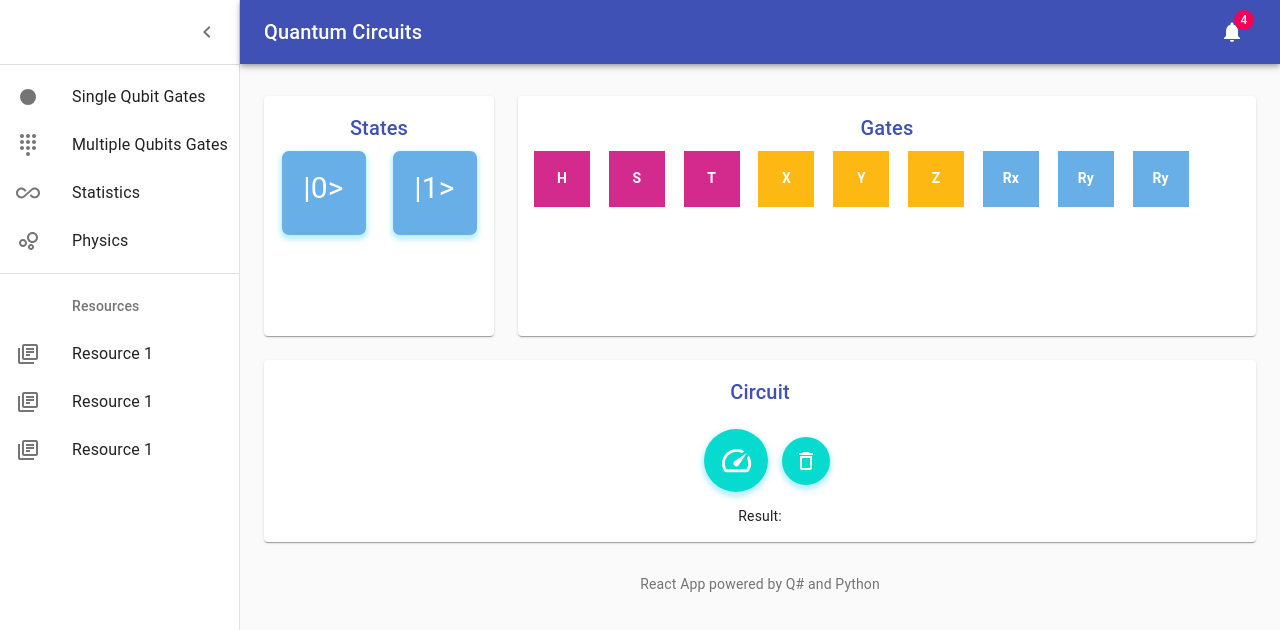
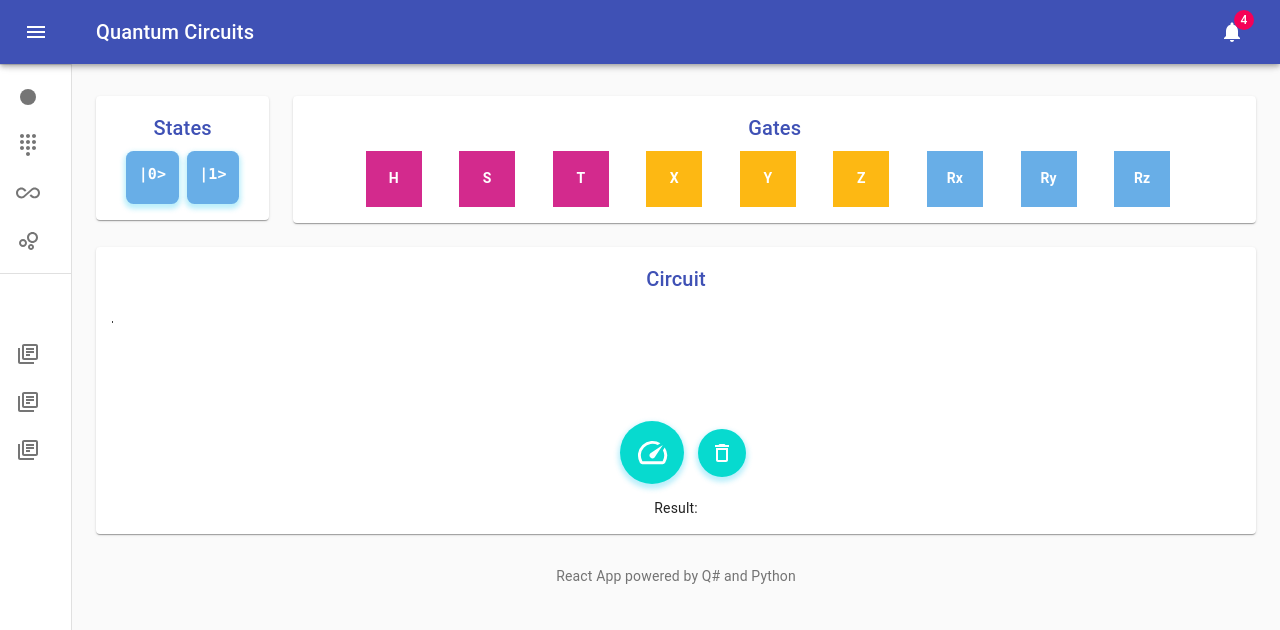
Before and after one commit to JohnYacoub/quantum-circuit-simulator, a React (Create React App) app: page / in a window 1280 px wide. Shown: the top 630 px of the page. Built offline with nearby package versions, Linux system fonts and the light colour scheme.

Commit message:
Added circuit visualisation, style changes for qubits.

```diff
--- a/src/App.css
+++ b/src/App.css
@@ -9,11 +9,10 @@
 }
 
 div.not-selected-state {
-  display: inline-block;
   background-color: rgb(104, 174, 231);
   cursor: pointer;
-  width: 6em;
-  height: 6em;
+  width: 3.5em;
+  height: 3.5em;
   color: white;
   border-radius: 0.5em;
   box-shadow: 0 3px 5px 2px rgba(33, 203, 243, 0.3);
@@ -22,13 +21,13 @@ div.not-selected-state {
 .not-selected-state:hover {
   box-shadow: 0px 0px 5px #00ffff;
 }
-.selected-state {
-  display: inline-block;
-  background-color: white;
+div.selected-state {
+  border-color: rgb(104, 174, 231);
   cursor: pointer;
-  width: 6em;
-  height: 6em;
+  width: 3.5em;
+  height: 3.5em;
   border-radius: 10px;
+  box-shadow: 0 3px 5px 2px rgba(33, 203, 243, 0.3);
 }
 
 button.button-measure {
@@ -109,3 +108,11 @@ button.MuiButton-root {
 .Rz {
   background-color: rgb(104, 174, 231);
 }
+
+div.MuiGrid-container {
+  justify-content: center;
+}
+
+div.MuiGrid-grid-xs-8{
+  flex-basis: 0%;
+}
--- a/src/App.js
+++ b/src/App.js
@@ -18,11 +18,10 @@ import MenuIcon from "@material-ui/icons/Menu";
 import ChevronLeftIcon from "@material-ui/icons/ChevronLeft";
 import NotificationsIcon from "@material-ui/icons/Notifications";
 import { mainListItems, secondaryListItems } from "./listItems";
-import Orders from "./Orders";
 import MeasureButton from "./MeasureButton";
-import GateCard from "./GateCard";
 import Title from "./Title";
 import BinButton from "./BinButton";
+import Circuit from "./Circuit";
 import "./App.css";
 
 function Footer() {
@@ -101,31 +100,30 @@ const useStyles = makeStyles(theme => ({
   },
   container: {
     paddingTop: theme.spacing(4),
-    paddingBottom: theme.spacing(4)
+    paddingBottom: theme.spacing(4),
+    justifyContent: "center",
+    textAlign:"-webkit-center"
   },
   paper: {
     padding: theme.spacing(2),
-    //display: "flex",
-    overflow: "auto",
-    //flexDirection: "column",
     textAlign: "center"
   },
-  fixedHeight: {
-    height: 240
-  },
   qubitState: {
-    fontSize: 30,
-    verticalAlign: "middle"
+    fontSize: 15,
+    fontWeight:"bold",
+    verticalAlign: "middle",
+    paddingTop:'25%',
+    padding:0
   }
 }));
 
 export default function Dashboard() {
   const classes = useStyles();
-  const [open, setOpen] = React.useState(true);
+  const [open, setOpen] = React.useState(false);
   const [result, setResult] = useState("");
-  const [oneSelected, setOneSelected] = useState(false);
-  const [zeroSelected, setZeroSelected] = useState(false);
-  const [gates, setGate] = useState("");
+  const [selectedState, setSelectedState] = useState(false);
+
+  const [gates, setGate] = useState([]);
   const handleDrawerOpen = () => {
     setOpen(true);
   };
@@ -134,22 +132,23 @@ export default function Dashboard() {
   };
 
   const getResult = () => {
-    if (!oneSelected && !zeroSelected) {
+    console.log(selectedState);
+    if (selectedState === false) {
       setResult("Choose a start state!");
     } else if (gates.length === 0) {
       setResult("Select at least 1 gate!");
     } else {
-      let startState;
-      if (oneSelected) startState = 1;
-      if (zeroSelected) startState = 0;
       let res = "";
-      fetch(`http://localhost:5000/result/${startState}/${gates}/90`, {
-        headers: {
-          "Content-Type": "application/json",
-          Accept: "application/json",
-          charset: "UTF-8"
+      fetch(
+        `http://localhost:5000/result/${selectedState}/${gates.join("")}/90`,
+        {
+          headers: {
+            "Content-Type": "application/json",
+            Accept: "application/json",
+            charset: "UTF-8"
+          }
         }
-      })
+      )
         .then(response =>
           response.json().then(data => {
             res = `${data.probability}`;
@@ -157,33 +156,31 @@ export default function Dashboard() {
           })
         )
         .catch(err => {
-          // Do something for an error here
           console.log("Error Reading data " + err);
         });
     }
   };
 
   const selectGate = gateName => {
-    setGate(gates.concat(gateName));
+    setGate([...gates, gateName]);
   };
 
   const handleQubitClick = qubitState => {
-    if (qubitState === 0) {
-      setZeroSelected(!zeroSelected);
+    if (qubitState === selectedState) {
+      setSelectedState(false);
     } else {
-      setOneSelected(!oneSelected);
+      setSelectedState(qubitState);
     }
   };
 
   const resetAll = () => {
-    setZeroSelected(false);
-    setOneSelected(false);
+    setSelectedState(false);
     setGate("");
     setResult("");
   };
-  const fixedHeightPaper = clsx(classes.paper, classes.fixedHeight);
+
   const qubitState = clsx(classes.paper, classes.qubitState);
-
+console.log(selectedState)
   return (
     <div className={classes.root}>
       <CssBaseline />
@@ -242,44 +239,48 @@ export default function Dashboard() {
         <Container maxWidth="lg" className={classes.container}>
           <Grid container spacing={3}>
             {/* Qubit States */}
-            <Grid item xs={12} md={4} lg={3}>
-              <Paper className={fixedHeightPaper}>
+            <Grid item xs={12} md={3} lg={2}>
+              <Paper className={classes.paper}>
                 <Title>States</Title>
-                <Grid container spacing={3}>
-                  <Grid item xs={12} md={6} lg={6}>
-                    <Paper
-                      key={0}
-                      className={
-                        zeroSelected ? "selected-state" : "not-selected-state"
-                      }
-                      state={0}
-                      onClick={() => handleQubitClick(0)}
+                <Grid container spacing={1}>
+                  {[0, 1].map(q => (
+                    <Grid
+                      key={q}
+                      item
+                      xs={8}
+                      md={0}
+                      lg={0}
                     >
-                      <div className={qubitState}>|0></div>
-                    </Paper>
-                  </Grid>
-                  <Grid item xs={12} md={6} lg={6}>
-                    <Paper
-                      key={1}
-                      className={
-                        oneSelected ? "selected-state" : "not-selected-state"
-                      }
-                      state={1}
-                      onClick={() => handleQubitClick(1)}
-                    >
-                      <div className={qubitState}>|1></div>
-                    </Paper>
-                  </Grid>
+                      <div
+
+                        className={`${qubitState} ${
+                          selectedState === q
+                            ? "selected-state"
+                            : "not-selected-state"
+                        }`}
+                        onClick={() => handleQubitClick(q)}
+                      >
+                        <code className={qubitState}>|{q}></code>
+                      </div>
+                    </Grid>
+                  ))}
                 </Grid>
               </Paper>
             </Grid>
             {/* Gate selection */}
-            <Grid item xs={12} md={8} lg={9}>
-              <Paper className={fixedHeightPaper}>
+            <Grid item xs={12} md={7} lg={10}>
+              <Paper className={classes.paper}>
                 <Title>Gates</Title>
                 <Grid container spacing={3}>
-                  {["H", "S", "T", "X", "Y", "Z", "Rx", "Ry", "Ry"].map(g => (
-                    <Grid className="gate-wrapper" item xs={18} md={1} lg={1}>
+                  {["H", "S", "T", "X", "Y", "Z", "Rx", "Ry", "Rz"].map(g => (
+                    <Grid
+                      key={g}
+                      className="gate-wrapper"
+                      item
+                      xs={18}
+                      md={1}
+                      lg={1}
+                    >
                       <div
                         className={`${g} gate`}
                         onClick={() => selectGate(g)}
@@ -295,6 +296,7 @@ export default function Dashboard() {
             <Grid item xs={12}>
               <Paper className={classes.paper}>
                 <Title>Circuit</Title>
+                <Circuit gateList={gates} />
                 <MeasureButton onClick={getResult} />
                 <BinButton onClick={resetAll} />
                 <div>Result: {result}</div>
--- /dev/null
+++ b/src/Circuit.js
@@ -0,0 +1,50 @@
+import React from "react";
+function Circuit(props) {
+  return props.gateList ? (
+    <div style={{ overflow: "auto" }}>
+      <svg
+        height={100}
+        width={3000}
+        xmlns="http://www.w3.org/2000/svg"
+        //viewBox="0 0 841.9 595.3"
+      >
+        <line
+          x1={0}
+          x2={props.gateList.length * 2 * 40} //listLength*2*40
+          y1={20}
+          y2={20}
+          fill="none"
+          stroke="black"
+          style={{ strokeWidth: 2, strokeLinecap: "round" }}
+        ></line>
+        {props.gateList.map((gate, idx) => (
+          <g key={gate}>
+            <rect
+              x={80 * idx} //80*(elemNum-1)
+              y={0}
+              width={40}
+              height={40}
+              style={{ fill: "rgb(253, 184, 19)" }}
+            ></rect>
+            <text
+              dominantBaseline="alphabetical"
+              x={20 + 80 * idx} //20+80*elemNum
+              y={26}
+              style={{
+                fontSize: 17,
+                fontStyle: "normal",
+                fill: "white",
+                fontWeight: "bold"
+              }}
+            >
+              <tspan textAnchor="middle">{gate}</tspan>
+            </text>
+          </g>
+        ))}
+      </svg>
+    </div>
+  ) : (
+    <div />
+  );
+}
+export default Circuit;
--- a/src/GateCard.js
+++ /dev/null
@@ -1,12 +0,0 @@
-import React from "react";
-import Grid from "@material-ui/core/Grid";
-function GateCard(props) {
-  return (
-    <Grid className="gate-wrapper" item xs={18} md={2} lg={2}>
-      <div className={`${props.gateName} gate`} onClick={() => props.onClick}>
-        <div className="gate-text">{props.gateName}</div>
-      </div>
-    </Grid>
-  );
-}
-export default GateCard;
--- a/src/Orders.js
+++ /dev/null
@@ -1,68 +0,0 @@
-import React from 'react';
-import Link from '@material-ui/core/Link';
-import { makeStyles } from '@material-ui/core/styles';
-import Table from '@material-ui/core/Table';
-import TableBody from '@material-ui/core/TableBody';
-import TableCell from '@material-ui/core/TableCell';
-import TableHead from '@material-ui/core/TableHead';
-import TableRow from '@material-ui/core/TableRow';
-import Title from './Title';
-
-// Generate Order Data
-function createData(id, date, name, shipTo, paymentMethod, amount) {
-  return { id, date, name, shipTo, paymentMethod, amount };
-}
-
-const rows = [
-  createData(0, '16 Mar, 2019', 'Elvis Presley', 'Tupelo, MS', 'VISA ⠀•••• 3719', 312.44),
-  createData(1, '16 Mar, 2019', 'Paul McCartney', 'London, UK', 'VISA ⠀•••• 2574', 866.99),
-  createData(2, '16 Mar, 2019', 'Tom Scholz', 'Boston, MA', 'MC ⠀•••• 1253', 100.81),
-  createData(3, '16 Mar, 2019', 'Michael Jackson', 'Gary, IN', 'AMEX ⠀•••• 2000', 654.39),
-  createData(4, '15 Mar, 2019', 'Bruce Springsteen', 'Long Branch, NJ', 'VISA ⠀•••• 5919', 212.79),
-];
-
-function preventDefault(event) {
-  event.preventDefault();
-}
-
-const useStyles = makeStyles((theme) => ({
-  seeMore: {
-    marginTop: theme.spacing(3),
-  },
-}));
-
-export default function Orders() {
-  const classes = useStyles();
-  return (
-    <React.Fragment>
-      <Title>Recent Orders</Title>
-      <Table size="small">
-        <TableHead>
-          <TableRow>
-            <TableCell>Date</TableCell>
-            <TableCell>Name</TableCell>
-            <TableCell>Ship To</TableCell>
-            <TableCell>Payment Method</TableCell>
-            <TableCell align="right">Sale Amount</TableCell>
-          </TableRow>
-        </TableHead>
-        <TableBody>
-          {rows.map((row) => (
-            <TableRow key={row.id}>
-              <TableCell>{row.date}</TableCell>
-              <TableCell>{row.name}</TableCell>
-              <TableCell>{row.shipTo}</TableCell>
-              <TableCell>{row.paymentMethod}</TableCell>
-              <TableCell align="right">{row.amount}</TableCell>
-            </TableRow>
-          ))}
-        </TableBody>
-      </Table>
-      <div className={classes.seeMore}>
-        <Link color="primary" href="#" onClick={preventDefault}>
-          See more orders
-        </Link>
-      </div>
-    </React.Fragment>
-  );
-}
```
Also changed, not shown: src/QubitCard.js (deleted, +0 -16 lines).
